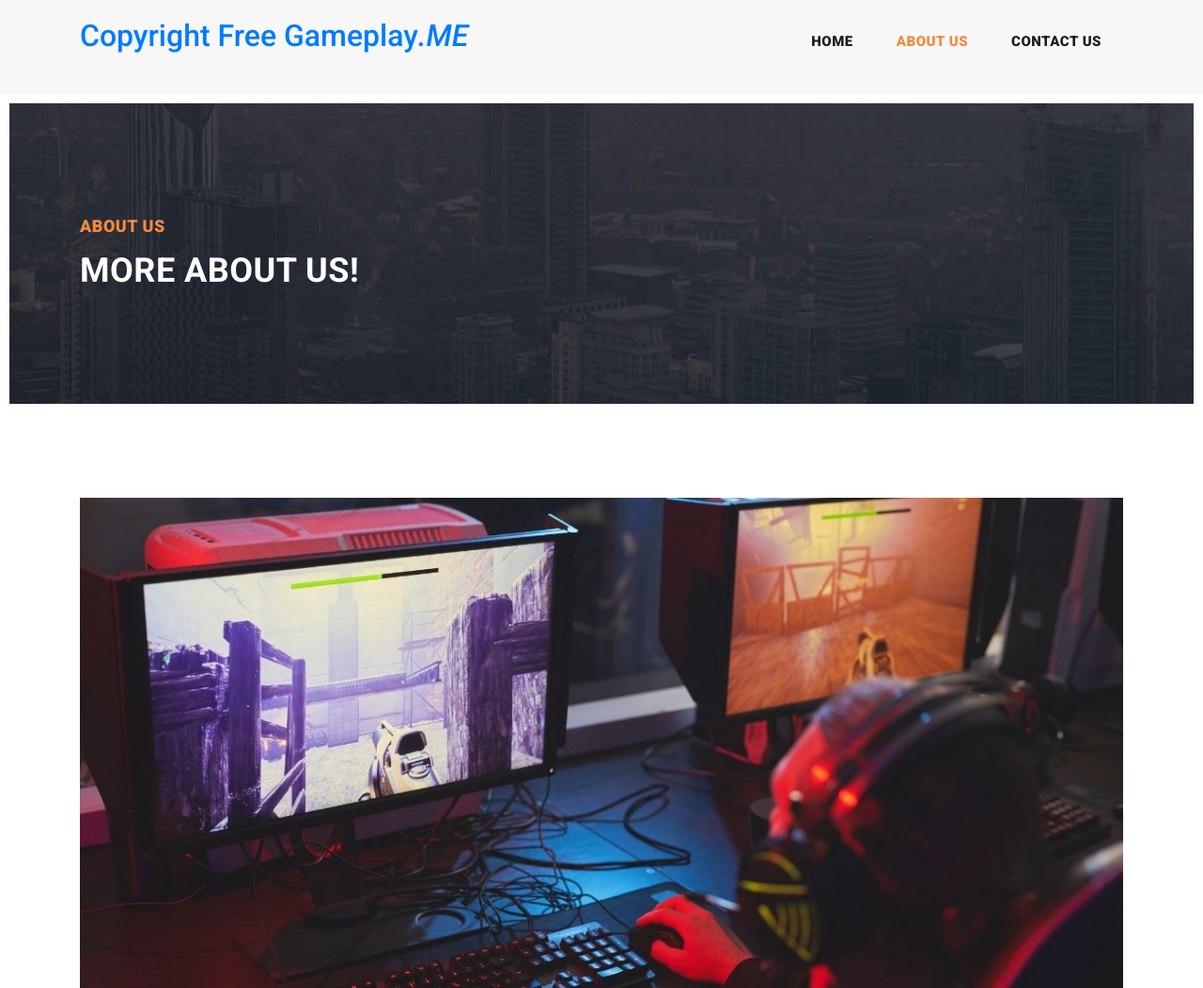
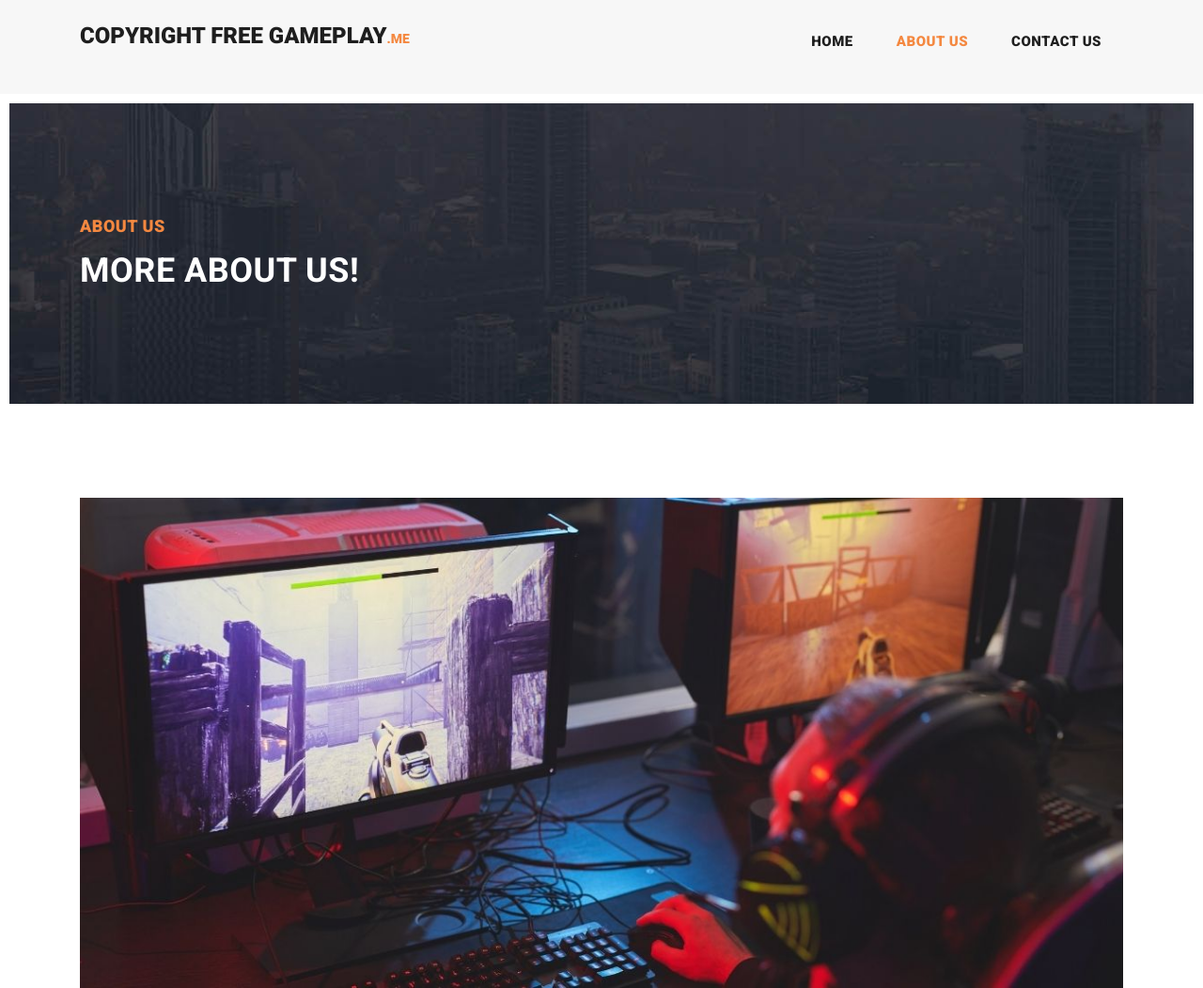
Before and after one commit to ashish-gandotra/ashish-gandotra.github.io, a plain HTML site: page about.html in a window 1280 px wide. Shown: the top 1052 px of the page at 94% size. Drawn offline with Linux system fonts and the light colour scheme.

Commit message:
Update templatemo-stand-blog.css

```diff
--- a/assets/css/templatemo-stand-blog.css
+++ b/assets/css/templatemo-stand-blog.css
@@ -183,7 +183,7 @@ header .navbar {
 	position: fixed;
 	box-shadow: 0px 1px 10px rgba(0,0,0,0.1);
 }
-.background-header .navbar-brand h3 {
+.background-header .navbar-brand h2 {
 	color: #121212!important;
 }
 .background-header .navbar-nav a.nav-link {
@@ -201,7 +201,7 @@ header .navbar {
 	margin-top: -12px;
 	outline: none;
 }
-.navbar .navbar-brand h3 {
+.navbar .navbar-brand h2 {
 	color: #1e1e1e;
 	text-transform: uppercase;
 	font-size: 24px;
@@ -211,11 +211,10 @@ header .navbar {
     -o-transition: all .3s ease 0s;
     transition: all .3s ease 0s;
 }
-.navbar .navbar-brand h3 em {
+.navbar .navbar-brand h2 em {
 	font-size: 14px;
 	font-style: normal;
 	color: #f48840;
-
 }
 #navbarResponsive {
 	z-index: 999;
```
